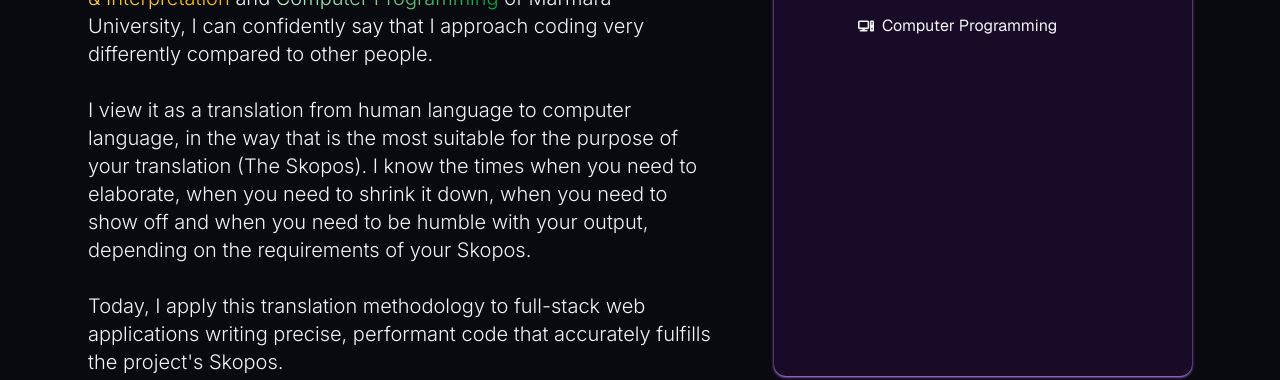
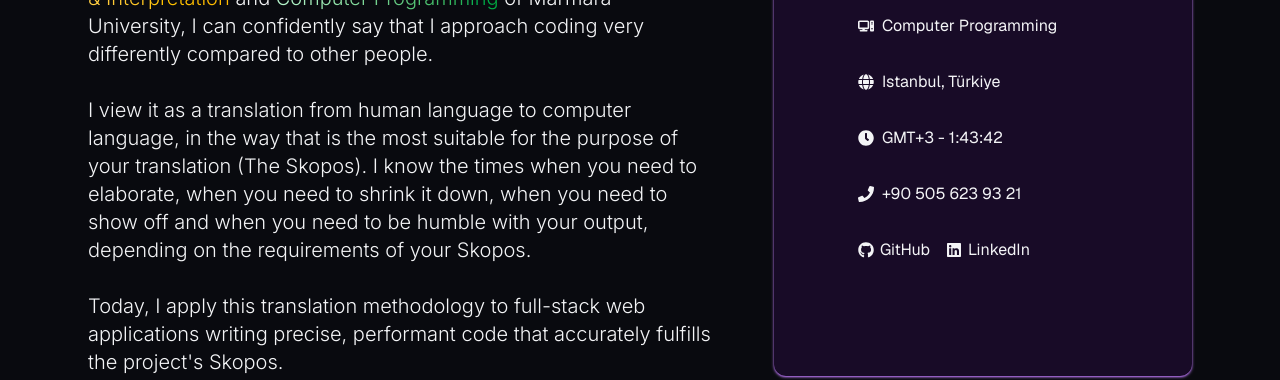
Before and after one commit to frknecn3/my-portfolio, a Next.js app: page / in a window 1280 px wide. Shown: the part 1361-1741 px from the top of the page. Built offline with nearby package versions, Linux system fonts and the light colour scheme; a web font is replaced by a local one.

Commit message:
feat(App): add timezone and other values fix: fix all <a> elements to be <Link> instead

```diff
--- a/src/app/page.tsx
+++ b/src/app/page.tsx
@@ -1,6 +1,7 @@
 'use client'
+import Link from 'next/link';
 import React, { useEffect, useState } from 'react';
-import { FaBook } from 'react-icons/fa';
+import { FaBook, FaClock, FaGithub, FaGlobe, FaLinkedin, FaPhone } from 'react-icons/fa';
 import { FaComputer } from 'react-icons/fa6';
 import { LuUniversity } from 'react-icons/lu';
 
@@ -14,6 +15,12 @@ type Project = {
 
 const Home: React.FC = () => {
   const [activeTab, setActiveTab] = useState<'work' | 'about' | 'contact'>('work');
+
+  const time = new Date().toLocaleString('en-US', {
+    timeZone: 'Europe/Istanbul'
+  }).split(' ')[1];
+
+  console.log(time)
 
   const projects: Project[] = [
     {
@@ -37,6 +44,8 @@ const Home: React.FC = () => {
     }
   ];
 
+
+
   let currentTab;
 
   switch (activeTab) {
@@ -50,9 +59,9 @@ const Home: React.FC = () => {
             >
               <div className="absolute top-0 left-0 w-full h-[2px] bg-gradient-to-r from-blue-500 to-indigo-500 scale-x-0 group-hover:scale-x-100 transition-transform duration-300 origin-left rounded-t-xl"></div>
               <span className="text-xs font-mono text-zinc-500 block mb-2">{project.category}</span>
-              <a href={project.link}>
+              <Link href={project.link} target='_blank'>
                 <h3 className="text-xl font-semibold text-white group-hover:text-blue-400 transition-colors mb-4">{project.title}</h3>
-              </a>
+              </Link>
 
               <div className="flex flex-wrap gap-2 mt-auto">
                 {project.tech.map((t, idx) => (
@@ -65,15 +74,15 @@ const Home: React.FC = () => {
               <div className='mt-auto inline-flex gap-2'>
                 {
                   project.demo &&
-                  <a target='_blank' className='inline-block px-2 py-1 rounded-sm bg-blue-800 text-white mt-4 hover:brightness-115 transition-all' href={project.demo}>
+                  <Link target='_blank' className='inline-block px-2 py-1 rounded-sm bg-blue-800 text-white mt-4 hover:brightness-115 transition-all' href={project.demo}>
                     Live Demo
-                  </a>
+                  </Link>
                 }
                 {
                   project.link !== '' &&
-                  <a target='_blank' className=' border border-neutral-700 inline-block px-2 py-1 rounded-sm bg-neutral-900 text-white mt-4 hover:brightness-115 transition-all' href={project.link}>
+                  <Link target='_blank' className=' border border-neutral-700 inline-block px-2 py-1 rounded-sm bg-neutral-900 text-white mt-4 hover:brightness-115 transition-all' href={project.link}>
                     GitHub
-                  </a>
+                  </Link>
                 }
               </div>
             </div>
@@ -225,6 +234,19 @@ const Home: React.FC = () => {
                 <div className='flex items-center gap-2'>
                   <FaComputer /> Computer Programming
                 </div>
+                <div className='flex items-center gap-2'>
+                  <FaGlobe />Istanbul, Türkiye
+                </div>
+                <div className='flex items-center gap-2'>
+                  <FaClock />GMT+3 - {time}
+                </div>
+                <div className='flex items-center '>
+                  <Link href='tel:+905056239321' className='inline-flex items-center  gap-2 hover:underline'><FaPhone />+90 505 623 93 21</Link>
+                </div>
+                <div className='flex gap-4'>
+                  <Link className='hover:underline inline-flex items-center gap-1.5' href="https://github.com/frknecn3" target='_blank'><FaGithub />GitHub</Link>
+                  <Link className='hover:underline inline-flex items-center gap-1.5' href="https://linkedin.com/in/frknecn3" target='_blank'><FaLinkedin />LinkedIn</Link>
+                </div>
               </div>
             </div>
           </div>
```
